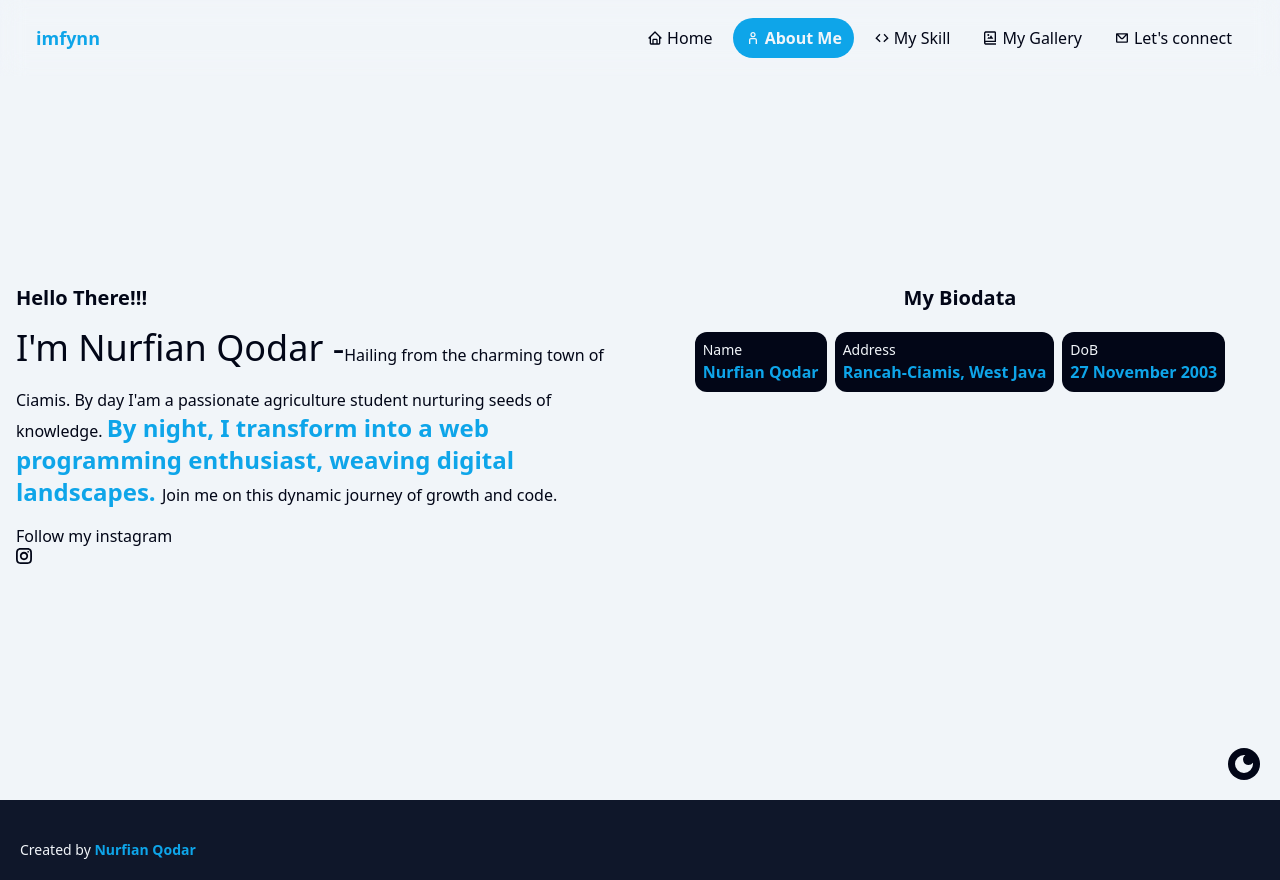
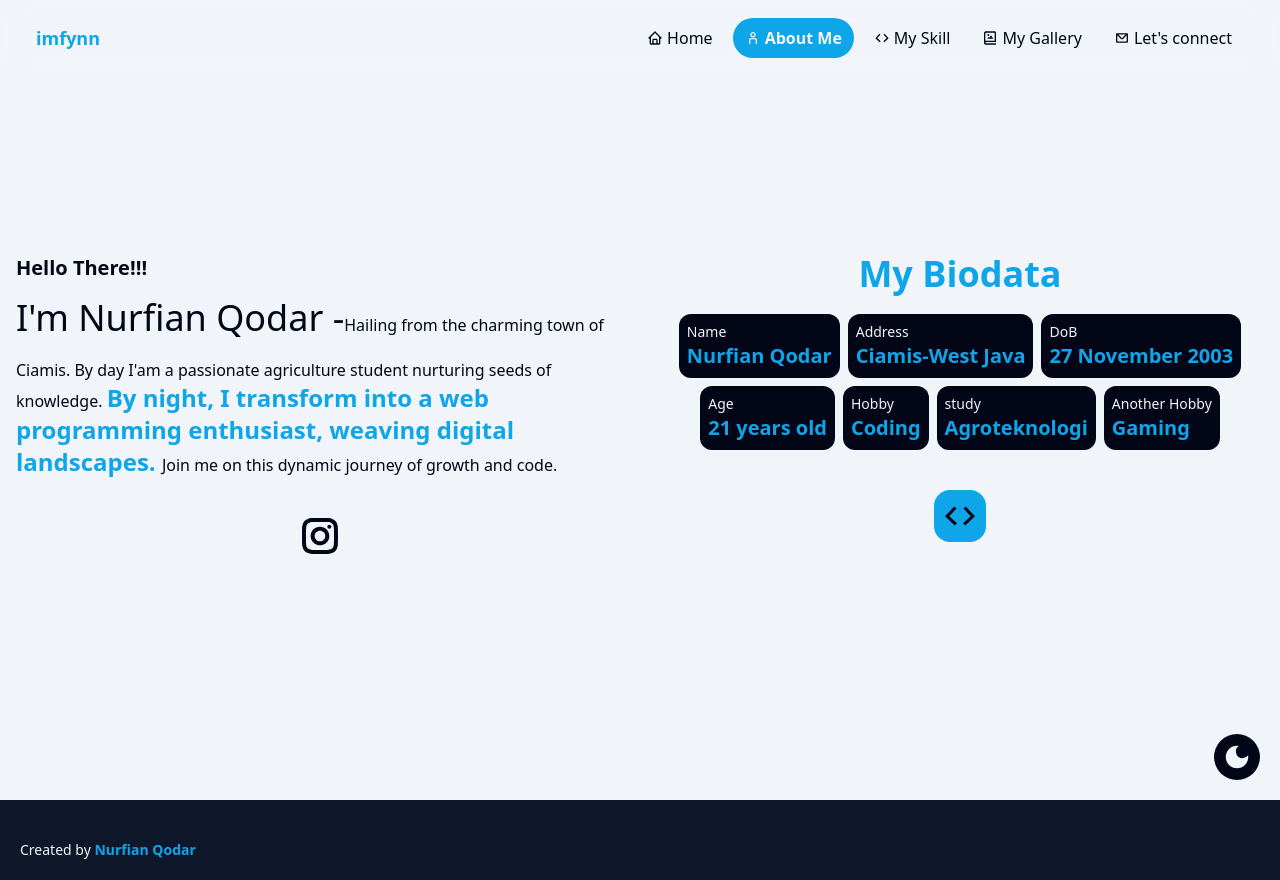
Before and after one commit to nurfianqodar/portfolio-vite, a React (Vite) app: page /about in a window 1280 px wide. Built offline with nearby package versions, Linux system fonts and the light colour scheme.

Commit message:
design about page

```diff
--- a/src/components/AboutBiodata.tsx
+++ b/src/components/AboutBiodata.tsx
@@ -1,6 +1,7 @@
 import React from "react";
 
 const AboutBiodata: React.FC = () => {
+    const date: Date = new Date();
     interface Biodata {
         k: string;
         c: string;
@@ -12,11 +13,27 @@ const AboutBiodata: React.FC = () => {
         },
         {
             k: "Address",
-            c: "Rancah-Ciamis, West Java",
+            c: "Ciamis-West Java",
         },
         {
             k: "DoB",
             c: "27 November 2003",
+        },
+        {
+            k: "Age",
+            c: `${date.getFullYear() - 2003} years old`,
+        },
+        {
+            k: "Hobby",
+            c: "Coding",
+        },
+        {
+            k: "study",
+            c: "Agroteknologi",
+        },
+        {
+            k: "Another Hobby",
+            c: "Gaming",
         },
     ];
     return (
@@ -28,7 +45,7 @@ const AboutBiodata: React.FC = () => {
                         className="bg-dark text-light dark:bg-light dark:text-dark rounded-xl p-2"
                     >
                         <span className="block text-sm">{data.k}</span>
-                        <span className="block text-primary text-base font-semibold">
+                        <span className="block text-primary text-xl font-semibold">
                             {data.c}
                         </span>
                     </li>
--- a/src/components/Footer.tsx
+++ b/src/components/Footer.tsx
@@ -31,7 +31,7 @@ const Footer: React.FC = () => {
                 onClick={() => handleDarkMode()}
                 className={`${
                     dark ? "bg-light text-dark" : "bg-dark text-light"
-                } text-2xl  p-1 rounded-full fixed bottom-5 right-5 `}
+                } text-3xl  p-2 rounded-full fixed bottom-5 right-5 `}
             >
                 {dark ? <MdLightMode /> : <MdDarkMode />}
             </motion.button>
--- a/src/pages/AboutPage.tsx
+++ b/src/pages/AboutPage.tsx
@@ -2,6 +2,8 @@ import React from "react";
 import SectionContainer from "../baseComponents/SectionContainer";
 import { GrInstagram } from "react-icons/gr";
 import AboutBiodata from "../components/AboutBiodata";
+import { Link } from "react-router-dom";
+import { CgCode } from "react-icons/cg";
 
 const AboutPage: React.FC = () => {
     return (
@@ -20,13 +22,29 @@ const AboutPage: React.FC = () => {
                     </span>
                     Join me on this dynamic journey of growth and code.
                 </p>
-                <a className="my-10">
-                    Follow my instagram <GrInstagram />
+                <a className=" my-10 flex items-center relative w-fit rounded-full z-10 group mx-auto cursor-pointer">
+                    <span className="absolute bg-pink-400 rounded-full -z-10 scale-0 group-hover:scale-100 transition duration-300 left-full p-5 self-start dark:text-dark text-center ">
+                        Follow My Instagram
+                    </span>
+
+                    <span className="text-4xl hover:text-pink-600">
+                        <GrInstagram />
+                    </span>
                 </a>
             </SectionContainer>
             <SectionContainer>
-                <h1 className="text-center font-bold text-xl">My Biodata</h1>
+                <h1 className="text-center font-bold text-4xl text-primary">
+                    My Biodata
+                </h1>
                 <AboutBiodata />
+                <button className=" text-4xl mx-auto w-fit bg-primary flex relative group mt-10 hover:scale-95 rounded-2xl p-2">
+                    <Link to={"/skill"} className="text-dark ">
+                        <CgCode />
+                    </Link>
+                    <span className="scale-x-0 absolute group-hover:scale-x-100 w-max text-xl top-full right-px transition duration-300 origin-left">
+                        See My Coding Skill
+                    </span>
+                </button>
             </SectionContainer>
         </>
     );
```
